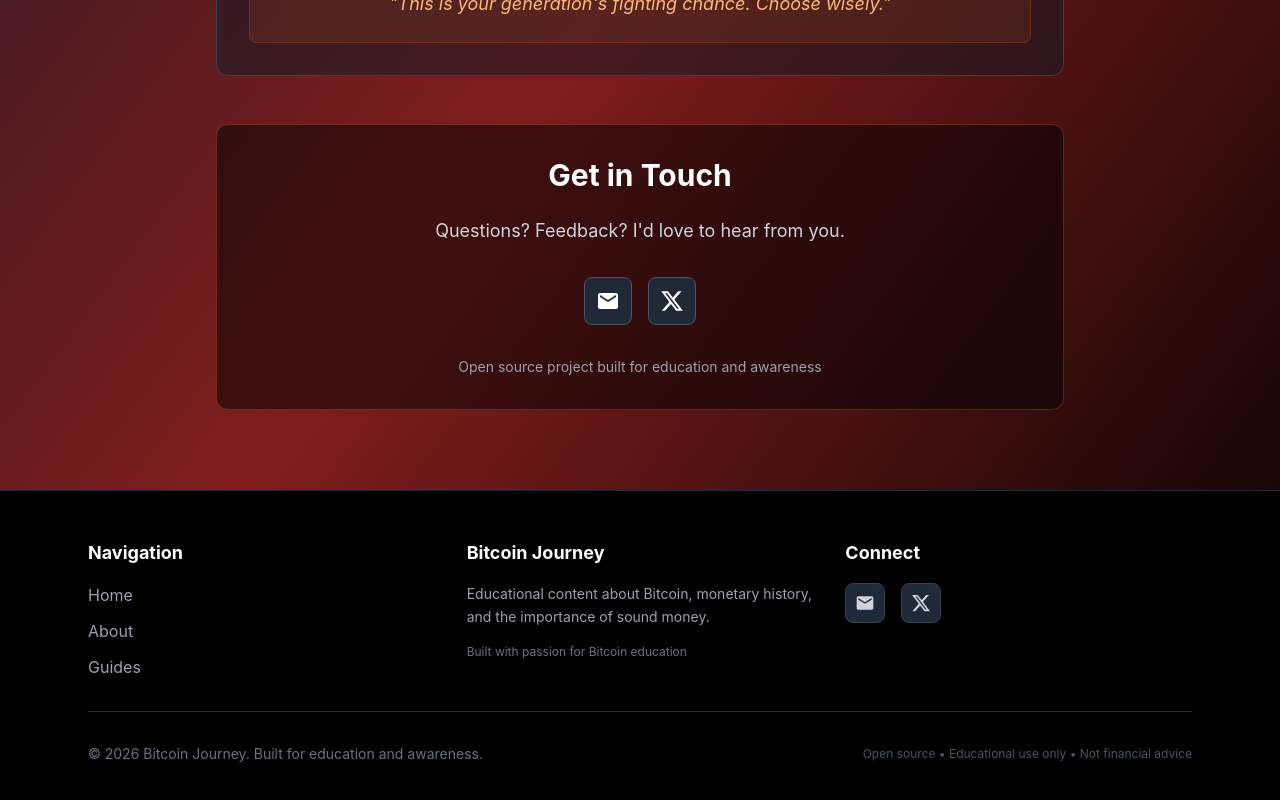
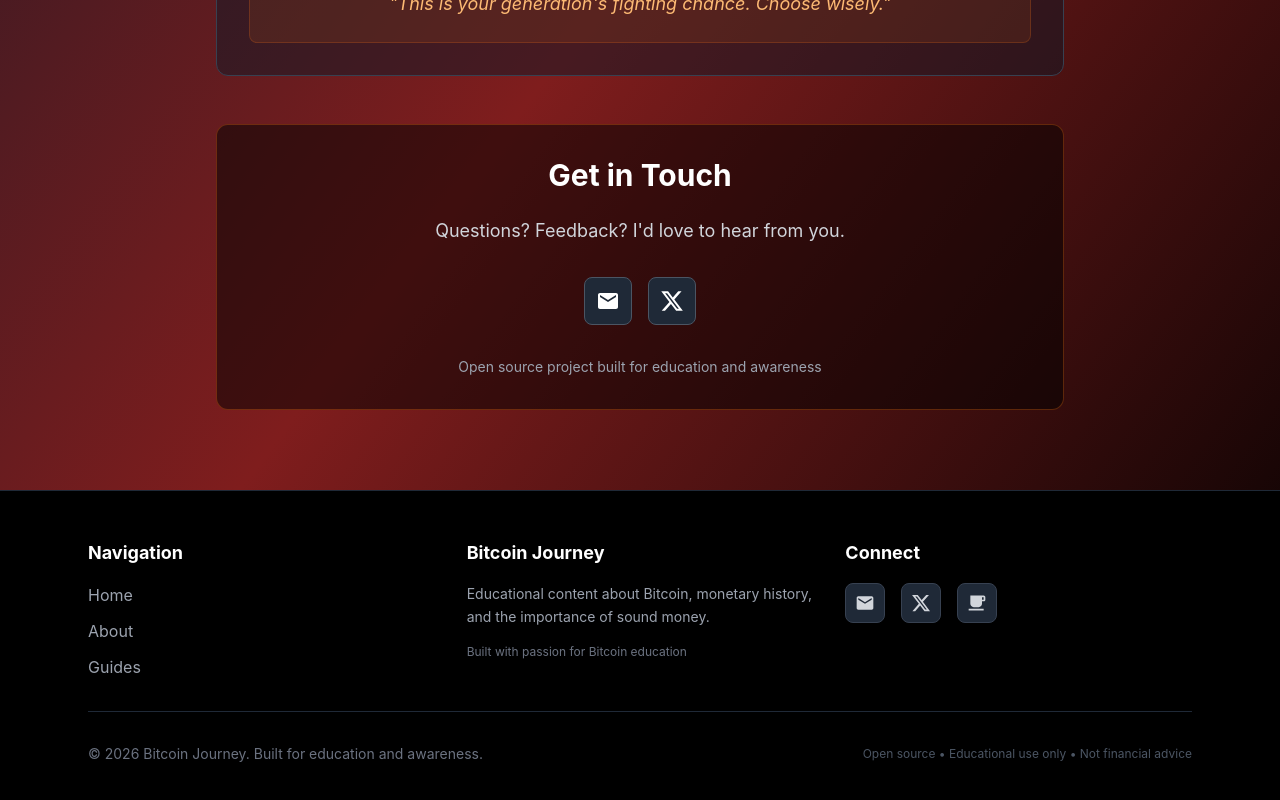
Before and after one commit to paucotan/bitcoin-journey, a React (Vite) app: page /about in a window 1280 px wide. Shown: the part 910-1710 px from the top of the page. Built offline with nearby package versions, Linux system fonts and the light colour scheme.

Commit message:
Add Buy Me a Coffee link to footer connect section

```diff
--- a/src/components/Layout/Footer.jsx
+++ b/src/components/Layout/Footer.jsx
@@ -71,6 +71,18 @@ const Footer = () => {
                   <path d="M18.244 2.25h3.308l-7.227 8.26 8.502 11.24H16.17l-5.214-6.817L4.99 21.75H1.68l7.73-8.835L1.254 2.25H8.08l4.713 6.231zm-1.161 17.52h1.833L7.084 4.126H5.117z"/>
                 </svg>
               </a>
+              {/* Buy Me a Coffee */}
+              <a
+                href="https://buymeacoffee.com/paucotan"
+                target="_blank"
+                rel="noopener noreferrer"
+                className="group flex items-center justify-center w-10 h-10 bg-gray-800 hover:bg-[#FFDD00] border border-gray-700 hover:border-[#FFDD00] rounded-lg transition-all duration-300"
+                aria-label="Buy Me a Coffee"
+              >
+                <svg className="w-5 h-5 text-gray-300 group-hover:text-black transition-colors duration-300" fill="currentColor" viewBox="0 0 24 24">
+                  <path d="M20 3H4v10c0 2.21 1.79 4 4 4h6c2.21 0 4-1.79 4-4v-3h2c1.1 0 2-.9 2-2V5c0-1.11-.9-2-2-2zm0 5h-2V5h2v3zM2 21h18v-2H2v2z"/>
+                </svg>
+              </a>
 
             </div>
           </div>
```
